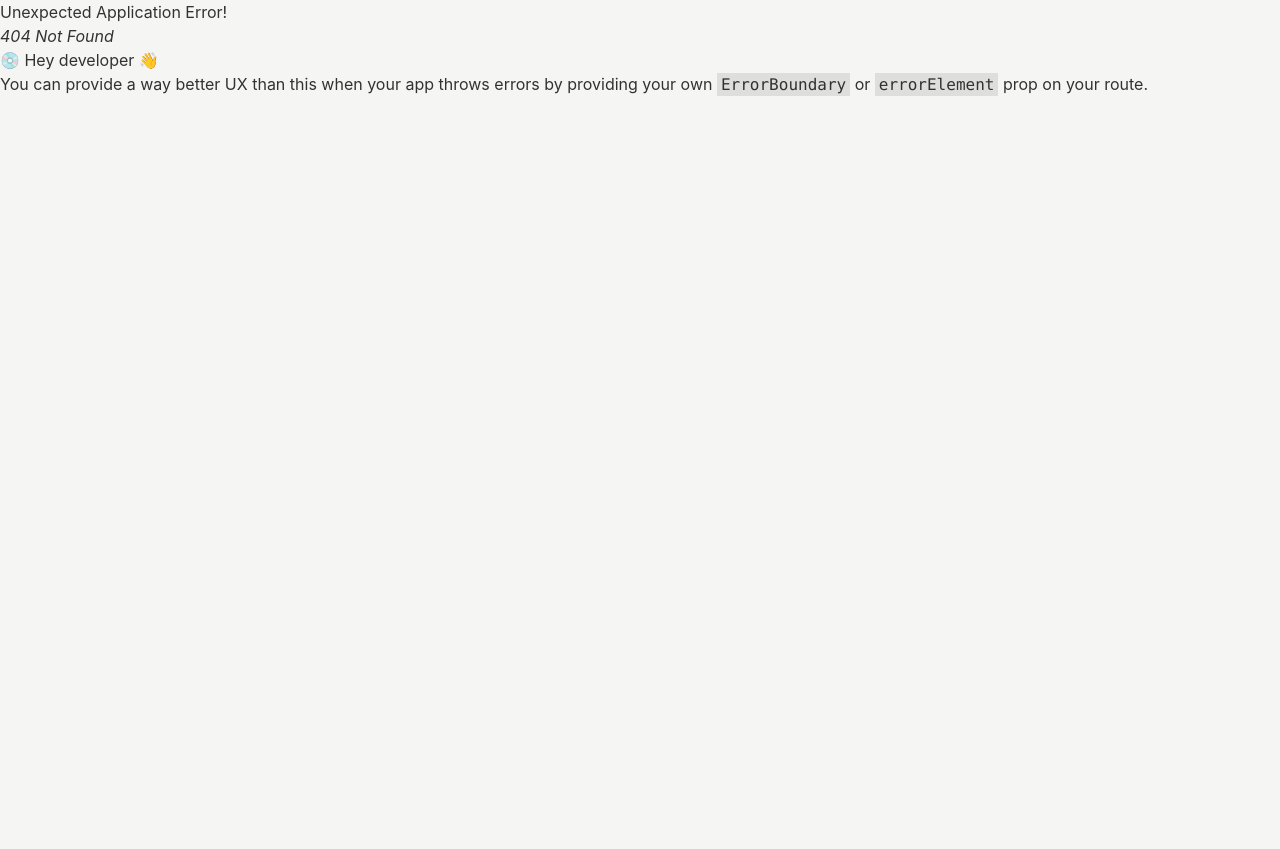
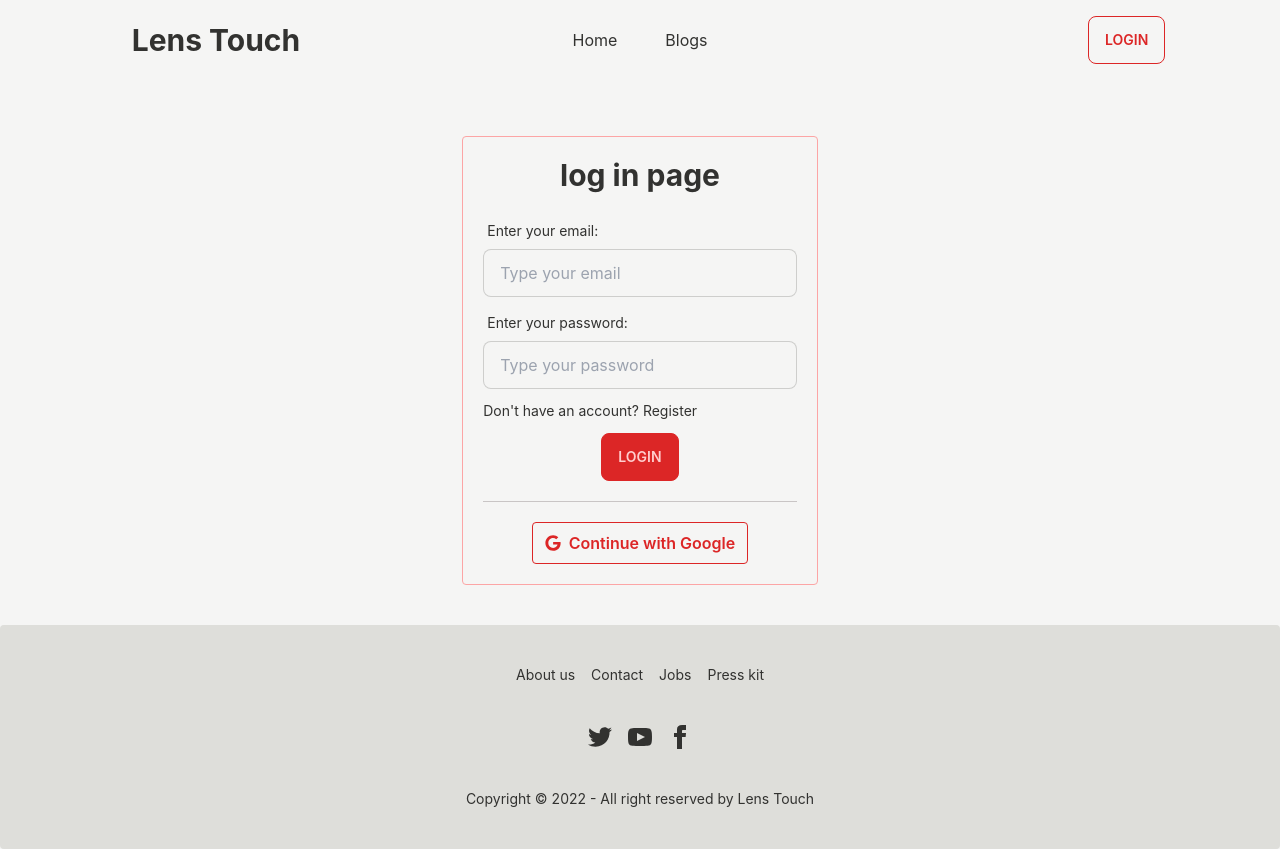
Before and after one commit to SunitCorneleous/lens-touch-client, a React (Create React App) app: page /login in a window 1280 px wide. Before the commit this address had no page. Before the commit the page ends 800 px from the top, so only its background shows below. Built offline with nearby package versions, Linux system fonts and the light colour scheme.

Commit message:
login ui and route added

```diff
--- /dev/null
+++ b/src/Pages/Login/Login.js
@@ -0,0 +1,65 @@
+import React from "react";
+import { Link } from "react-router-dom";
+import { FaGoogle } from "react-icons/fa";
+
+const Login = () => {
+  const submitHandler = event => {
+    event.preventDefault();
+  };
+
+  return (
+    <div className="w-11/12 md:w-10/12 mt-16 mb-10 mx-auto">
+      <div className="p-5 border border-red-300 rounded  w-11/12 md:w-2/6  mx-auto">
+        <h1 className="text-center text-3xl font-bold">log in page</h1>
+
+        <form onSubmit={submitHandler} className="mt-5">
+          <div className="form-control w-full">
+            <label className="label">
+              <span className="label-text">Enter your email:</span>
+            </label>
+            <input
+              required
+              type="email"
+              name="email"
+              placeholder="Type your email"
+              className="input input-bordered w-full"
+            />
+          </div>
+          <div className="form-control w-full mt-2">
+            <label className="label">
+              <span className="label-text">Enter your password:</span>
+            </label>
+            <input
+              required
+              type="password"
+              name="password"
+              placeholder="Type your password"
+              className="input input-bordered w-full"
+            />
+            <p className="text-sm mt-3">
+              <span>Don't have an account?</span>{" "}
+              <Link className="hover:text-red-600 hover:underline">
+                Register
+              </Link>
+            </p>
+          </div>
+          <button type="submit" className="btn btn-primary mt-3 block mx-auto">
+            Login
+          </button>
+        </form>
+
+        <div
+          style={{ height: "1px", background: "#c9c5c5" }}
+          className="mt-5"
+        ></div>
+
+        <button className="border border-red-600 text-red-600 hover:bg-red-600 hover:text-white ease-in duration-300 font-semibold py-2 px-3 rounded block mx-auto mt-5">
+          <FaGoogle className="inline-block mr-2 mb-1"></FaGoogle>
+          Continue with Google
+        </button>
+      </div>
+    </div>
+  );
+};
+
+export default Login;
--- a/src/Pages/Shared/Header.js
+++ b/src/Pages/Shared/Header.js
@@ -4,8 +4,6 @@ import { AuthContext } from "../../contexts/AuthProvider";
 
 const Header = () => {
   const { user } = useContext(AuthContext);
-
-  console.log(user);
 
   const navItems = (
     <>
@@ -19,6 +17,8 @@ const Header = () => {
   );
 
   const userProfile = (
+    <>
+      {user.email ? (
         <div className="dropdown dropdown-end">
           <label tabIndex={0} className="btn btn-ghost btn-circle avatar">
             <div className="w-10 rounded-full">
@@ -41,6 +41,12 @@ const Header = () => {
             </li>
           </ul>
         </div>
+      ) : (
+        <Link to="/login" className="btn btn-outline btn-primary">
+          Login
+        </Link>
+      )}
+    </>
   );
 
   return (
--- a/src/Routes/routes.js
+++ b/src/Routes/routes.js
@@ -3,6 +3,7 @@ import Main from "../Layout/Main";
 import AllServices from "../Pages/AllServices/AllServices";
 import Blogs from "../Pages/Blogs/Blogs";
 import Home from "../Pages/Home/Home";
+import Login from "../Pages/Login/Login";
 import ServiceDetails from "../Pages/ServiceDetails/ServiceDetails";
 
 export const router = createBrowserRouter([
@@ -29,6 +30,10 @@ export const router = createBrowserRouter([
         loader: ({ params }) =>
           fetch(`http://localhost:5000/services/${params.id}`),
       },
+      {
+        path: "/login",
+        element: <Login></Login>,
+      },
     ],
   },
 ]);
--- a/src/contexts/AuthProvider.js
+++ b/src/contexts/AuthProvider.js
@@ -4,7 +4,7 @@ import { useState } from "react";
 export const AuthContext = createContext();
 
 const AuthProvider = ({ children }) => {
-  const [user, setUser] = useState("user");
+  const [user, setUser] = useState({});
 
   const authInfo = { user };
 
```
Lines whose indentation alone changed are shown as unchanged.
